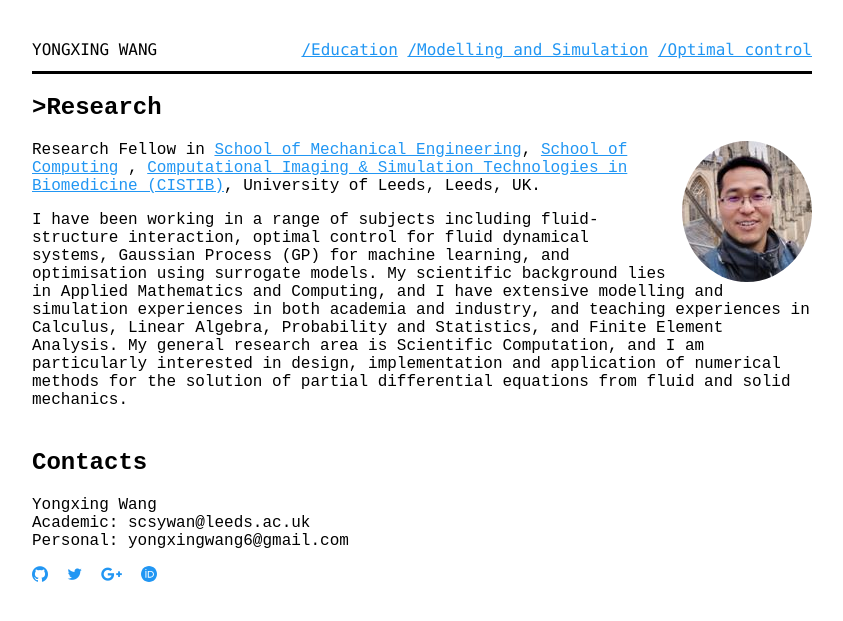
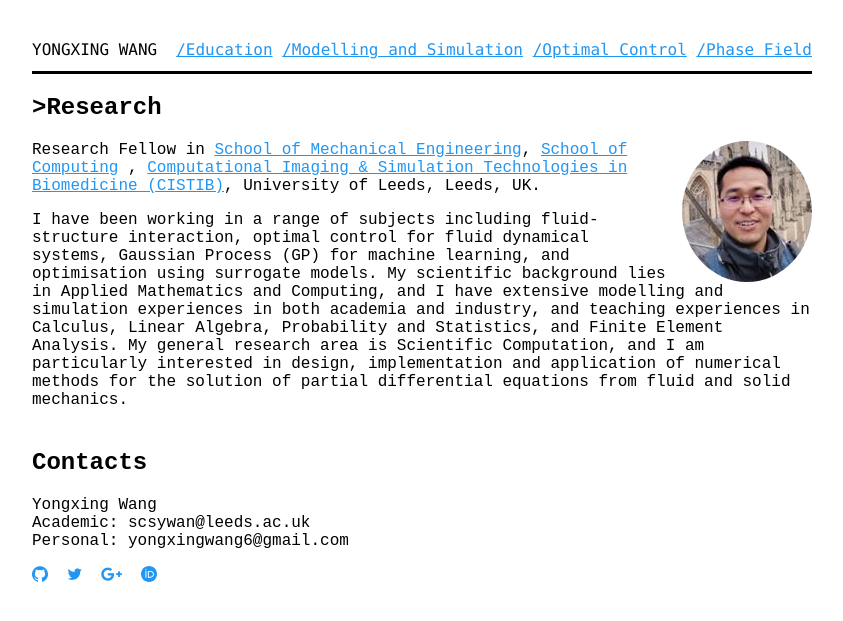
Before and after one commit to yongxingwang/yongxingwang.github.io, a Jekyll site: the page built from index.html, in a window 1280 px wide. Shown: the top 621 px of the page, without its empty margins (218-1061 px from the left). Built offline with Jekyll 4.4.1, drawn with Linux system fonts in a browser that asks for light colours; some web fonts are replaced.

Commit message:
Update navigation.html

```diff
--- a/_includes/navigation.html
+++ b/_includes/navigation.html
@@ -4,7 +4,8 @@
         <li><a href="/education.html">/Education</a></li>
        <!-- <li><a href="/work.html">/employment</a></li> -->
         <li><a href="/simulation/">/Modelling and Simulation</a></li>
-        <li><a href="/control/">/Optimal control</a></li>
+        <li><a href="/control/">/Optimal Control</a></li>
+        <li><a href="/phase/">/Phase Field</a></li>
        <!-- <li><a href="/publication.html">/publication </a></li> -->
     </ul>
 </nav>
```
